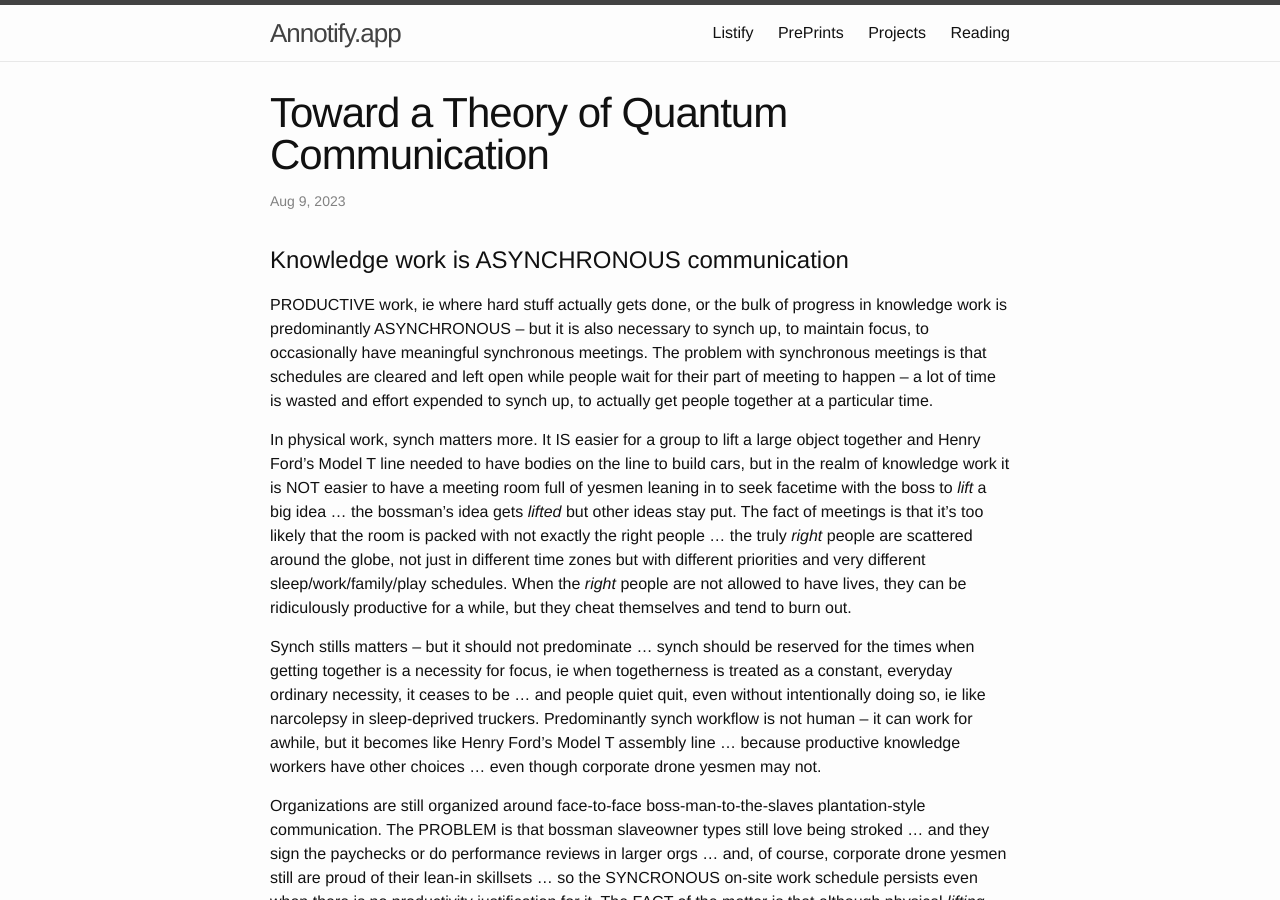
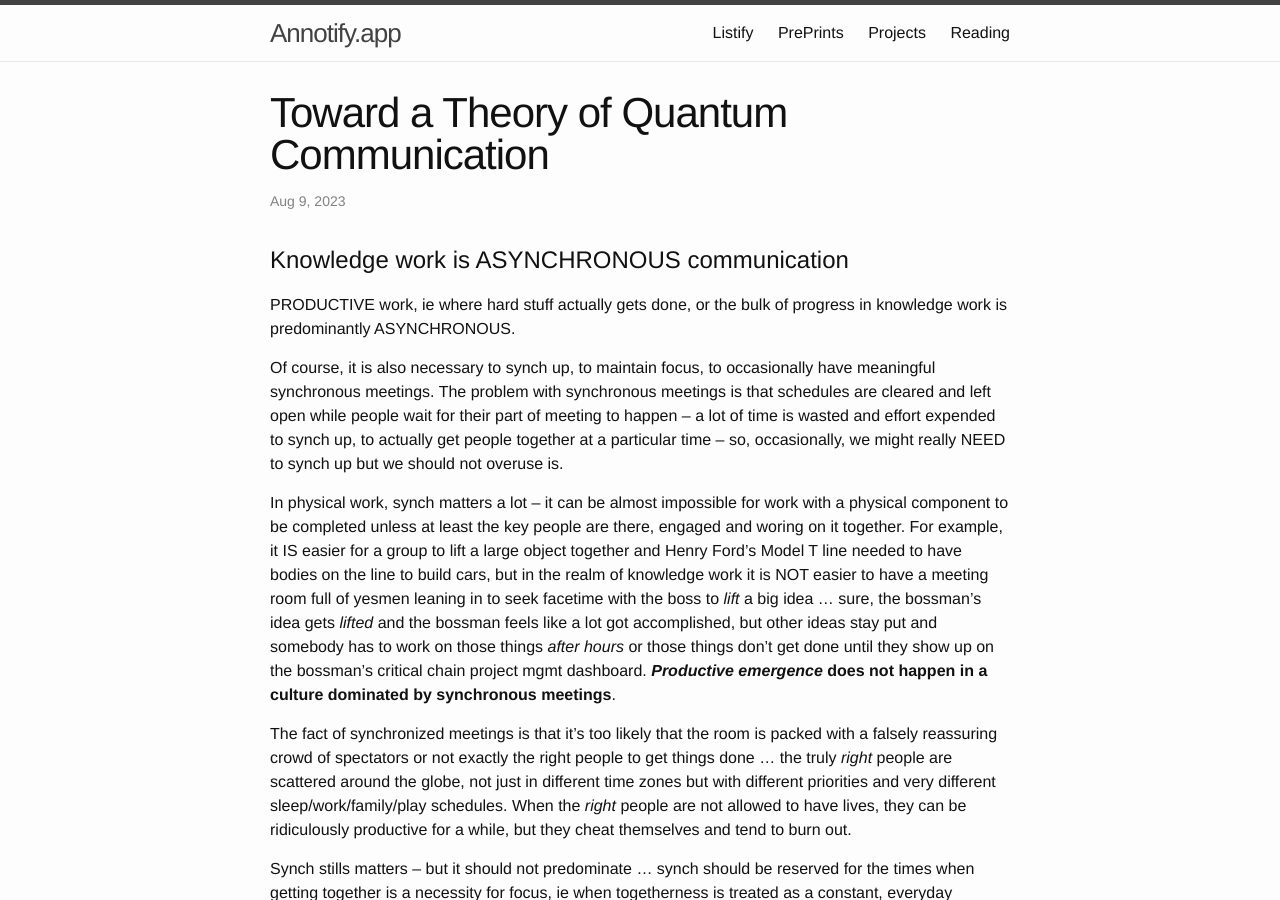
Before and after one commit to annotifyapp/annotifyapp.github.io, a Jekyll site: the page built from _posts/2023-08-09-toward-a-theory-of-quantum-communication.md, in a window 1280 px wide and 900 px high. Built offline with Jekyll 4.4.1, drawn with Linux system fonts in a browser that asks for light colours.

Commit message:
synch ==> spectators

```diff
--- a/_posts/2023-08-09-toward-a-theory-of-quantum-communication.md
+++ b/_posts/2023-08-09-toward-a-theory-of-quantum-communication.md
@@ -9,9 +9,13 @@ categories: LEAN
 
 # Knowledge work is ASYNCHRONOUS communication
 
-PRODUCTIVE work, ie where hard stuff actually gets done, or the bulk of progress in knowledge work is predominantly ASYNCHRONOUS -- but it is also necessary to synch up, to maintain focus, to occasionally have meaningful synchronous meetings. The problem with synchronous meetings is that schedules are cleared and left open while people wait for their part of meeting to happen -- a lot of time is wasted and effort expended to synch up, to actually get people together at a particular time.
+PRODUCTIVE work, ie where hard stuff actually gets done, or the bulk of progress in knowledge work is predominantly ASYNCHRONOUS.
 
-In physical work, synch matters more.  It IS easier for a group to lift a large object together and Henry Ford's Model T line needed to have bodies on the line to build cars, but in the realm of knowledge work it is NOT easier to have a meeting room full of yesmen leaning in to seek facetime with the boss to *lift* a big idea ... the bossman's idea gets *lifted* but other ideas stay put.  The fact of meetings is that it's too likely that the room is packed with not exactly the right people ... the truly *right* people are scattered around the globe, not just in different time zones but with different priorities and very different sleep/work/family/play schedules.  When the *right* people are not allowed to have lives, they can be ridiculously productive for a while, but they cheat themselves and tend to burn out.
+Of course, it is also necessary to synch up, to maintain focus, to occasionally have meaningful synchronous meetings. The problem with synchronous meetings is that schedules are cleared and left open while people wait for their part of meeting to happen -- a lot of time is wasted and effort expended to synch up, to actually get people together at a particular time -- so, occasionally, we might really NEED to synch up but we should not overuse is.
+
+In physical work, synch matters a lot -- it can be almost impossible for work with a physical component to be completed unless at least the key people are there, engaged and woring on it together. For example, it IS easier for a group to lift a large object together and Henry Ford's Model T line needed to have bodies on the line to build cars, but in the realm of knowledge work it is NOT easier to have a meeting room full of yesmen leaning in to seek facetime with the boss to *lift* a big idea ... sure, the bossman's idea gets *lifted* and the bossman feels like a lot got accomplished, but other ideas stay put and somebody has to work on those things *after hours* or those things don't get done until they show up on the bossman's critical chain project mgmt dashboard. ***Productive emergence*** **does not happen in a culture dominated by synchronous meetings**.
+
+The fact of synchronized meetings is that it's too likely that the room is packed with a falsely reassuring crowd of spectators or not exactly the right people to get things done ... the truly *right* people are scattered around the globe, not just in different time zones but with different priorities and very different sleep/work/family/play schedules.  When the *right* people are not allowed to have lives, they can be ridiculously productive for a while, but they cheat themselves and tend to burn out.
 
 Synch stills matters -- but it should not predominate ... synch should be reserved for the times when getting together is a necessity for focus, ie when togetherness is treated as a constant, everyday ordinary necessity, it ceases to be ... and people quiet quit, even without intentionally doing so, ie like narcolepsy in sleep-deprived truckers. Predominantly synch workflow is not human -- it can work for awhile, but it becomes like Henry Ford's Model T assembly line ... because productive knowledge workers have other choices ... even though corporate drone yesmen may not.
 
```
